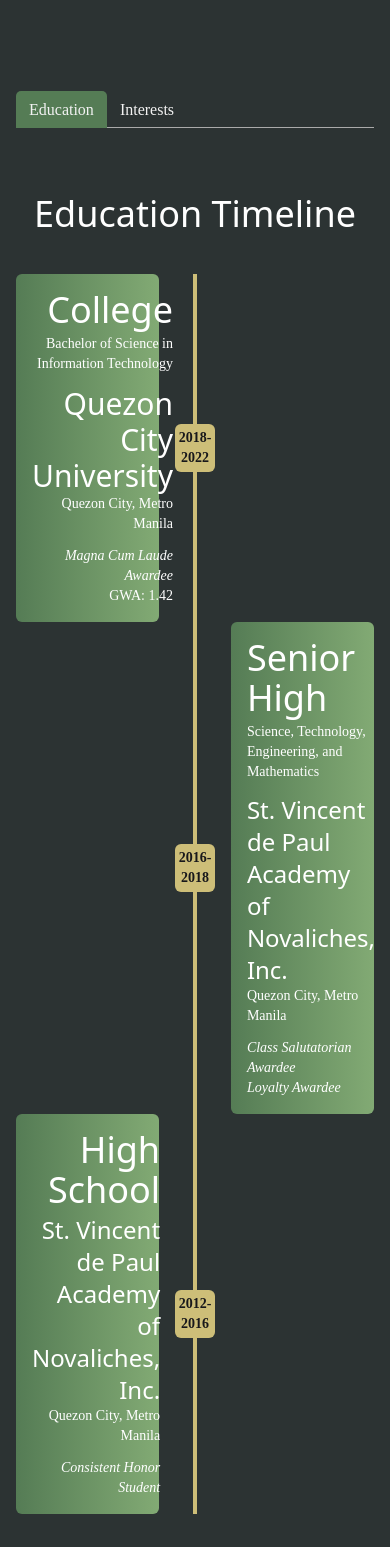
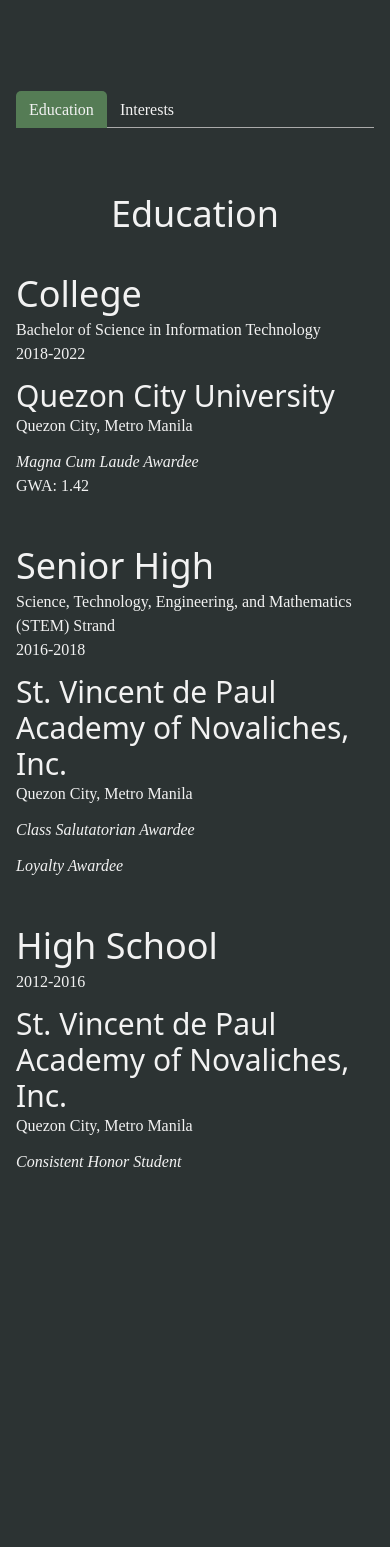
Before and after one commit to christiancvillaruz/portfolio, a React (Create React App) app: page / in a window 390 px wide. Shown: the part 1680-3227 px from the top of the page. Built offline with nearby package versions, Linux system fonts and the light colour scheme.

Commit message:
updated about component

```diff
--- a/src/components/About.jsx
+++ b/src/components/About.jsx
@@ -42,15 +42,45 @@
               </TabList>
               { /* Education */ }
               <TabPanel>
-                <div className="py-4">
-                  <h2 className="text-center text-4xl text-white font-bebas py-10">Education Timeline</h2>
+                { /* For Small Screens */ }
+                <div className="py-4 sm:hidden">
+                  <h2 className="text-center text-4xl text-subheadings font-bebas py-10">Education</h2>
+                  <div className="text-subheadings pb-12">
+                    <h1 className="font-caveat text-4xl pb-1">College</h1>
+                    <h3>Bachelor of Science in Information Technology</h3>
+                    <p>2018-2022</p>
+                    <h1 className="text-3xl font-bebas mt-3">Quezon City University</h1>
+                    <p>Quezon City, Metro Manila</p>
+                    <p className="italic mt-3">Magna Cum Laude Awardee</p>
+                    <p>GWA: 1.42</p>
+                  </div>
+                  <div className="text-subheadings pb-12">
+                    <h1 className="font-caveat text-4xl pb-1">Senior High</h1>
+                    <h3>Science, Technology, Engineering, and Mathematics (STEM) Strand</h3>
+                    <p>2016-2018</p>
+                    <h1 className="text-3xl font-bebas mt-3">St. Vincent de Paul Academy of Novaliches, Inc.</h1>
+                    <p>Quezon City, Metro Manila</p>
+                    <p className="italic mt-3">Class Salutatorian Awardee</p>
+                    <p className="italic mt-3">Loyalty Awardee</p>
+                  </div>
+                  <div className="text-subheadings pb-12">
+                    <h1 className="font-caveat text-4xl pb-1">High School</h1>
+                    <p>2012-2016</p>
+                    <h1 className="text-3xl font-bebas mt-3">St. Vincent de Paul Academy of Novaliches, Inc.</h1>
+                    <p>Quezon City, Metro Manila</p>
+                    <p className="italic mt-3">Consistent Honor Student</p>
+                  </div>
+                </div>
+                { /* For Larger Screens */ }
+                <div className="py-4 hidden sm:block">
+                  <h2 className="text-center text-4xl text-subheadings font-bebas py-10">Education Timeline</h2>
                   <div className="flex justify-center items-center p-0">
                     <div className="max-w-7xl mx-auto w-full grid grid-cols-9">
 
                       {/* First */}
                       {/* Container */}
                       <div className="col-span-4 w-full h-full pr-4 text-sm sm:text-base sm:pr-0">
-                        <div className="w-full h-full bg-gradient-to-r from-[#557C55] to-[#82aa74] rounded-md text-white">
+                        <div className="w-full h-full bg-gradient-to-r from-[#557C55] to-[#82aa74] rounded-md text-subheadings">
 
                           <div className="flex flex-row justify-around">
                             <div className="hidden sm:grid overflow-hidden">
@@ -58,8 +88,8 @@
                             </div>
 
                             <div className="p-4">
-                              <h1 className="text-white text-right font-caveat text-4xl pb-1">College</h1>
-                              <div className="text-white text-right">
+                              <h1 className="text-subheadings text-right font-caveat text-4xl pb-1">College</h1>
+                              <div className="text-subheadings text-right">
                                 <h3>Bachelor of Science in Information Technology</h3>
                                 <h1 className="text-3xl font-bebas mt-3">Quezon City University</h1>
                                 <p>Quezon City, Metro Manila</p>
@@ -87,7 +117,7 @@
                       </div>
                       {/* Container */}
                       <div className="col-span-4 w-full h-full pl-4 text-sm sm:text-base sm:pl-0">
-                        <div className="w-full h-full bg-gradient-to-r from-[#557C55] to-[#82aa74] rounded-md text-white">
+                        <div className="w-full h-full bg-gradient-to-r from-[#557C55] to-[#82aa74] rounded-md text-subheadings">
 
                           <div className="flex flex-row-reverse justify-around">
                             <div className="hidden sm:grid overflow-hidden">
@@ -95,8 +125,8 @@
                             </div>
 
                             <div className="p-4">
-                              <h1 className="text-white text-left font-caveat text-4xl pb-1">Senior High</h1>
-                              <div className="text-white text-left">
+                              <h1 className="text-subheadings text-left font-caveat text-4xl pb-1">Senior High</h1>
+                              <div className="text-subheadings text-left">
                                 <h3>Science, Technology, Engineering, and Mathematics</h3>
                                 <h1 className="text-2xl font-bebas mt-3">St. Vincent de Paul Academy of Novaliches, Inc.</h1>
                                 <p>Quezon City, Metro Manila</p>
@@ -112,7 +142,7 @@
                       {/* Third */}
                       {/* Container */}
                       <div className="col-span-4 w-full h-full pr-4 text-sm sm:text-base sm:pr-0">
-                        <div className="w-full h-full bg-gradient-to-r from-[#557C55] to-[#82aa74] rounded-md text-white">
+                        <div className="w-full h-full bg-gradient-to-r from-[#557C55] to-[#82aa74] rounded-md text-subheadings">
 
                           <div className="flex flex-row justify-around">
                             <div className="hidden sm:grid overflow-hidden">
@@ -120,8 +150,8 @@
                             </div>
 
                             <div className="p-4">
-                              <h1 className="text-white text-right font-caveat text-4xl pb-1">High School</h1>
-                              <div className="text-white text-right">
+                              <h1 className="text-subheadings text-right font-caveat text-4xl pb-1">High School</h1>
+                              <div className="text-subheadings text-right">
                                 <h1 className="text-2xl font-bebas">St. Vincent de Paul Academy of Novaliches, Inc.</h1>
                                 <p>Quezon City, Metro Manila</p>
                                 <p className="italic mt-3">Consistent Honor Student</p>
@@ -145,7 +175,7 @@
               { /* Interests */ }
               <TabPanel>
                 <div className="py-4">
-                  <h2 className="text-center text-4xl text-white font-bebas py-10">Interests</h2>
+                  <h2 className="text-center text-4xl text-subheadings font-bebas py-10">Interests</h2>
 
                   <div className="max-w-[1000px] w-full grid sm:grid-cols-2 gap-4 sm:gap-8">
                     <div className="sm:text-left text-3xl text-subheadings">
```
